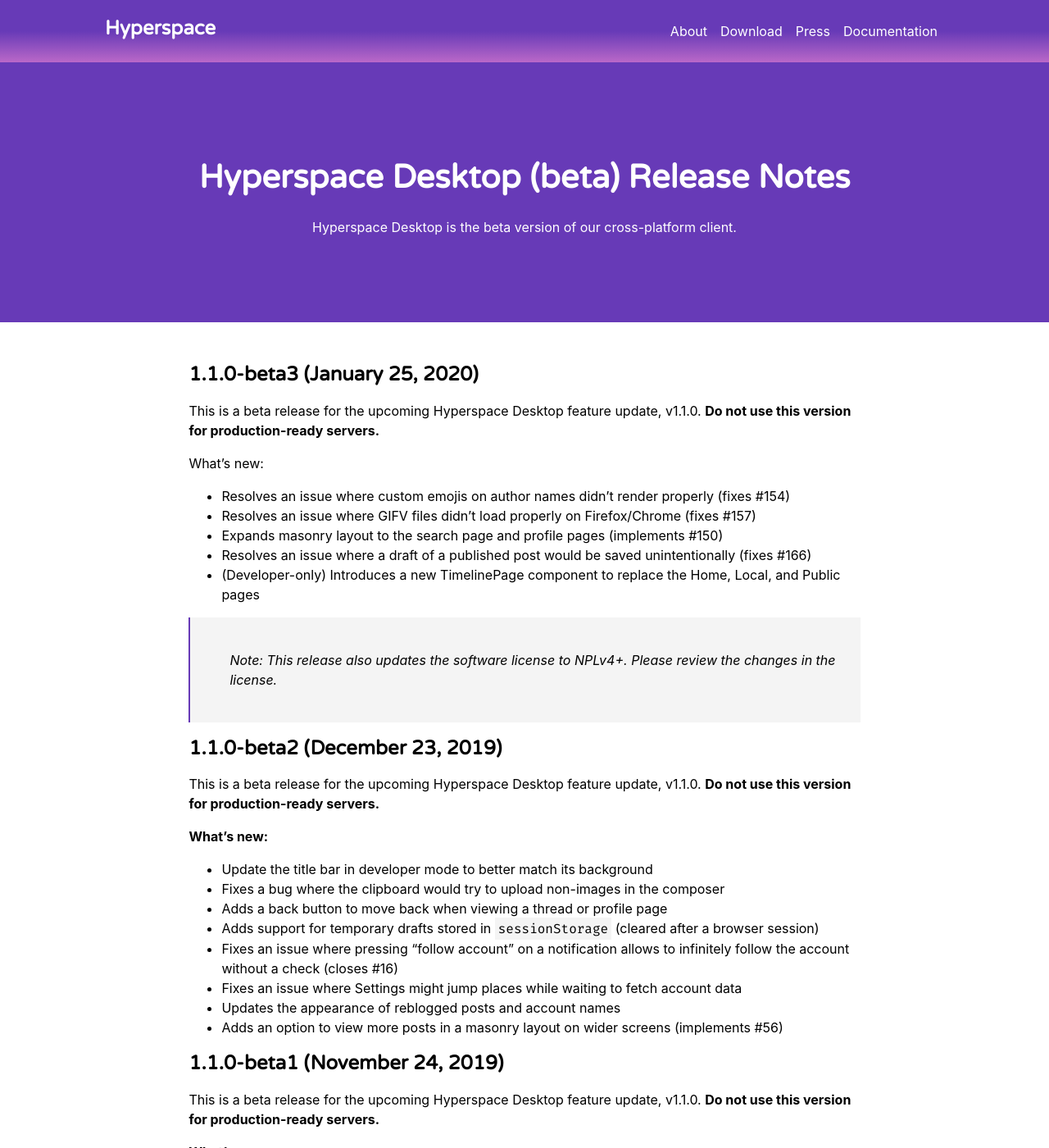
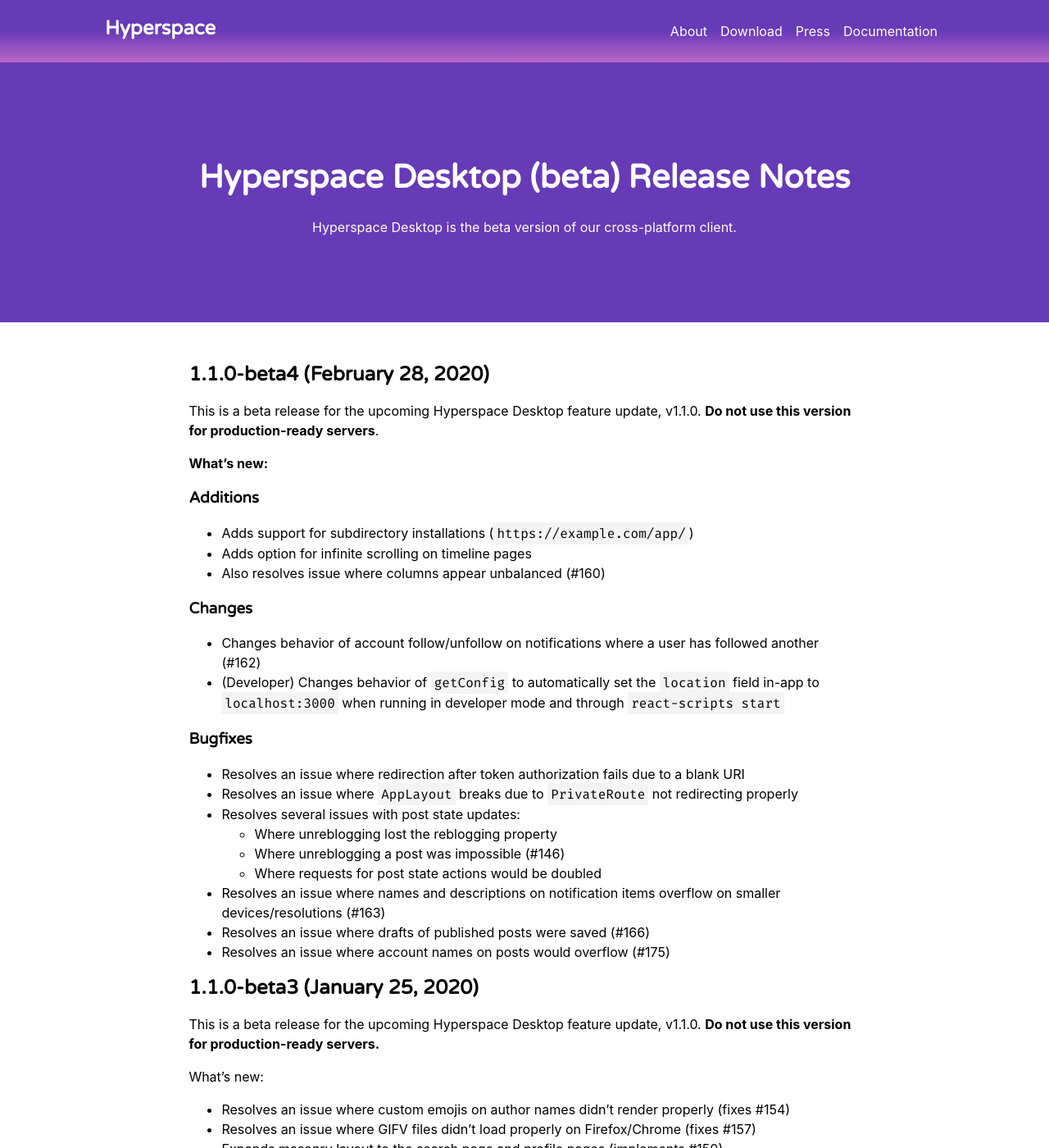
Before and after one commit to hyperspacedev/hyperspacedev.github.io, a Jekyll site: the page built from _releases/desktop-beta.md, in a window 1280 px wide and 1400 px high. Shown: the whole window at 82% size. Built offline with Jekyll 4.4.1, drawn with Linux system fonts in a browser that asks for light colours; nearby versions of some CDN libraries; some web fonts are replaced.

Commit message:
Update to v1.1.0-beta4 🎉

```diff
--- a/_config.yml
+++ b/_config.yml
@@ -8,7 +8,7 @@
   desktop:
     base_url: "https://github.com/hyperspacedev/hyperspace/releases/"
     version: "1.0.4"
-    beta_version: "1.1.0-beta3"
+    beta_version: "1.1.0-beta4"
 
 collections:
   docs:
--- a/_releases/desktop-beta.md
+++ b/_releases/desktop-beta.md
@@ -3,6 +3,34 @@
 layout: release
 description: Hyperspace Desktop is the beta version of our cross-platform client.
 ---
+## 1.1.0-beta4 (February 28, 2020)
+This is a beta release for the upcoming Hyperspace Desktop feature update, v1.1.0. **Do not use this version for production-ready servers**.
+
+**What's new:**
+
+### Additions
+
+- Adds support for subdirectory installations (`https://example.com/app/`)
+- Adds option for infinite scrolling on timeline pages
+- Also resolves issue where columns appear unbalanced (#160)
+
+### Changes
+
+- Changes behavior of account follow/unfollow on notifications where a user has followed another (#162)
+- (Developer) Changes behavior of `getConfig` to automatically set the `location` field in-app to `localhost:3000` when running in developer mode and through `react-scripts start`
+
+### Bugfixes
+
+- Resolves an issue where redirection after token authorization fails due to a blank URI
+- Resolves an issue where `AppLayout` breaks due to `PrivateRoute` not redirecting properly
+- Resolves several issues with post state updates:
+  - Where unreblogging lost the reblogging property
+  - Where unreblogging a post was impossible (#146)
+  - Where requests for post state actions would be doubled
+- Resolves an issue where names and descriptions on notification items overflow on smaller devices/resolutions (#163)
+- Resolves an issue where drafts of published posts were saved (#166)
+- Resolves an issue where account names on posts would overflow (#175)
+
 ## 1.1.0-beta3 (January 25, 2020)
 This is a beta release for the upcoming Hyperspace Desktop feature update, v1.1.0. **Do not use this version for production-ready servers.**
 
```
